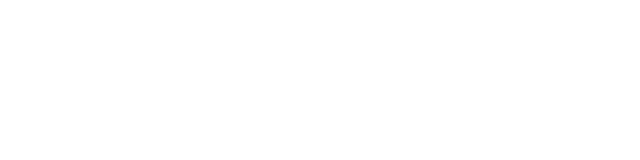
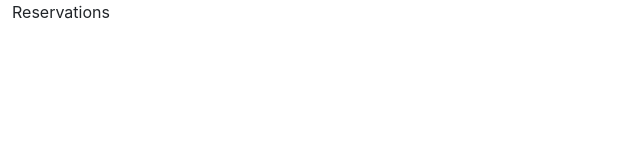
Before and after one commit to Ahmed-Elbessfy/reservations, a React (Create React App) app: page / in a window 1280 px wide. Shown: the top 160 px of the page, without its empty margins (0-640 px from the left). Built offline with nearby package versions, Linux system fonts and the light colour scheme.

Commit message:
create & import Reservations comp
- Reservations component is the container for all reservation related componenets

```diff
--- a/src/App.js
+++ b/src/App.js
@@ -1,8 +1,11 @@
+import Reservations from "./components/reservations/Reservations";
 
 function App() {
   return (
     <>
-      <main className="container-fluid"></main>
+      <main className="container-fluid">
+        <Reservations />
+      </main>
     </>
   );
 }
--- /dev/null
+++ b/src/components/reservations/Reservations.js
@@ -0,0 +1,9 @@
+import React from 'react'
+
+const Reservations = () => {
+  return (
+    <div>Reservations</div>
+  )
+}
+
+export default Reservations
```
